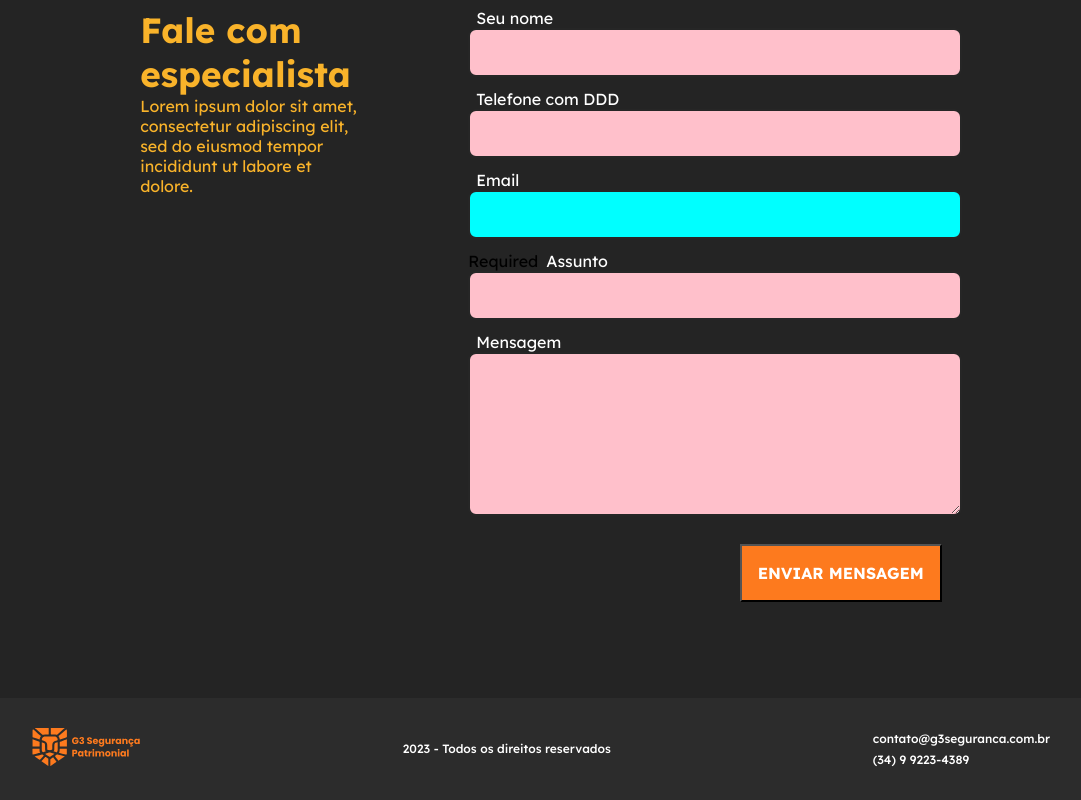
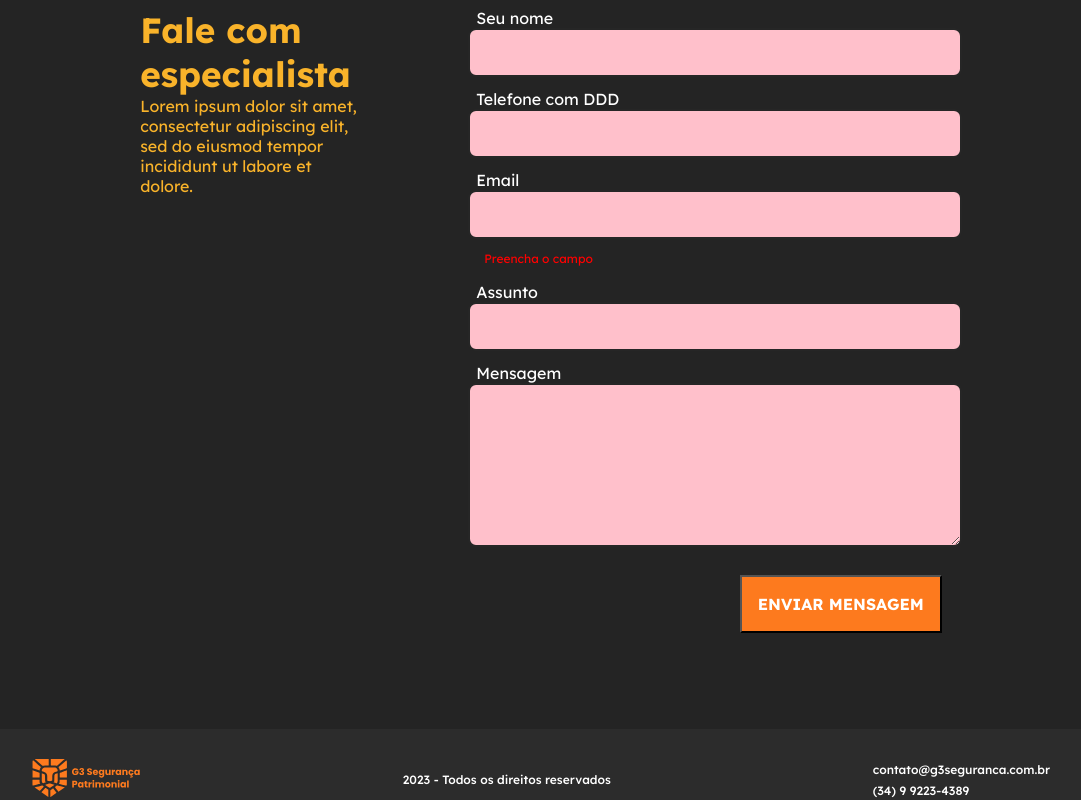
Before and after one commit to erikadiniz85/G3_Seguranca, a React (Vite) app in the folder G3-Seg-page/: page / in a window 1280 px wide. Both pictures are taken after a click on the button "ENVIAR MENSAGEM". Shown: the part 6847-7647 px from the top of the page, without its empty margins (99-1180 px from the left). Built offline with nearby package versions, Linux system fonts and the light colour scheme.

Commit message:
add pattern email

```diff
--- a/G3-Seg-page/package.json
+++ b/G3-Seg-page/package.json
@@ -20,7 +20,8 @@
     "react-router-dom": "^6.15.0",
     "styled-components": "^6.0.3",
     "sweetalert2": "^11.7.27",
-    "validator": "^13.11.0"
+    "validate.js": "^0.13.1"
+
   },
   "devDependencies": {
     "@types/react": "^18.2.14",
--- a/G3-Seg-page/src/components/formulario-contato/index.tsx
+++ b/G3-Seg-page/src/components/formulario-contato/index.tsx
@@ -1,11 +1,16 @@
 import { FormularioStyles } from "./styled.js";
 import { useForm } from "react-hook-form";
-import validator from "validator";
+// import validator from "validator";
 import emailjs from "@emailjs/browser";
 import { useState } from "react";
 import { useEffect } from "react";
 import Swal from "sweetalert2";
 import { ErrorMessage } from "@hookform/error-message";
+import { validate } from "validate.js";
+
+interface FormInputs {
+  multipleErrorInput: string;
+}
 
 function Formulario() {
   useEffect(() => {
@@ -16,14 +21,17 @@ function Formulario() {
     register,
     handleSubmit,
     formState: { errors },
-  } = useForm();
+  } = useForm<FormInputs>({
+    criteriaMode: "all",
+  });
+
+  const onSubmit = (data: FormInputs) => console.log(data);
 
   const [name, setName] = useState("");
   const [telefone, setTelefone] = useState("");
   const [email, setEmail] = useState("");
   const [assunto, setAssunto] = useState("");
   const [mensagem, setMensagem] = useState("");
-
 
   function sendEmail(e) {
     // e.preDefault();
@@ -78,16 +86,13 @@ function Formulario() {
     //       console.log("Erro:", error.status, error.text);
     //     }
     //   );
-
-    }
+  }
 
   return (
     <>
       <FormularioStyles>
-        <div className="container" onSubmit={sendEmail}>
-          <form className="form">
-
-
+        <div className="container">
+          <form className="form" onSubmit={handleSubmit(onSubmit)}>
             <label className="label_form_contato">Seu nome</label>
             <input
               className="input"
@@ -98,39 +103,59 @@ function Formulario() {
               required
             />
 
-
             <label className="label_form_contato">Telefone com DDD</label>
             <input
               className="input"
               type="tel"
-              onChange={(e) => setTelefone(e.target.value)}
-              value={telefone}
+              // pattern="/[0-9]{3}-[0-9]{5}-[0-9]{4}/"
+              // onChange={(e) => setTelefone(e.target.value)}
+              // value={telefone}
               placeholder=" "
               required
+              // {...register("multipleErrorInput", {
+              //   required: "Preencha o campo",
+              //   pattern: {
+              //     value: /[0-9]{3}-[0-9]{5}-[0-9]{4}/,
+              //     message: "Telefone inválido",
+              //   },
+              // })}
             />
 
+            <label className="label_form_contato">Email</label>
 
-            <label className="label_form_contato">Email</label>
             <input
               className="input"
               type="email"
               // onChange={(e) => setEmail(e.target.value)}
               // value={email}
               placeholder=" "
-              // required
-              {...register("email", {
-                required: "Required",
+              required
+              {...register("multipleErrorInput", {
+                required: "Preencha o campo",
                 pattern: {
                   value: /^[A-Z0-9._%+-]+@[A-Z0-9.-]+\.[A-Z]{2,}$/i,
-                  message: "invalid email address"
-                }
+                  message: "Email inválido",
+                },
               })}
             />
-            {errors.email && errors.email.message}
+
+            <ErrorMessage
+              errors={errors}
+              name="multipleErrorInput"
+              render={({ messages }) =>
+                messages &&
+                Object.entries(messages).map(([type, message]) => (
+                  <p className="error-message" key={type}>
+                    {message}
+                  </p>
+                ))
+              }
+            />
+
+            {/* <p>{errors.email && errors.email.message}</p> */}
             {/* {errors?.email?.type === "validate" && (
-              <p className="error-message">Email Inválido</p>
+              <p className="error-message">{emailError}</p>
             )} */}
-
 
             <label className="label_form_contato">Assunto</label>
             <input
@@ -141,7 +166,6 @@ function Formulario() {
               placeholder=" "
               required
             />
-
 
             <label className="label_txt">Mensagem</label>
             <textarea
@@ -159,6 +183,7 @@ function Formulario() {
             type="submit"
             value="Enviar"
             onClick={() => handleSubmit(sendEmail)()}
+            // onClick={sendEmail}
           >
             ENVIAR MENSAGEM
           </button>
--- a/G3-Seg-page/src/components/formulario-contato/styled.js
+++ b/G3-Seg-page/src/components/formulario-contato/styled.js
@@ -57,10 +57,7 @@ export const FormularioStyles = styled.div`
     color: #656565;
   } */
 
-  .error-message {
-    color: red;
-    font-size: 10px;
-  }
+
   .textarea {
     background: #fff;
     /* position: relative; */
@@ -126,4 +123,13 @@ export const FormularioStyles = styled.div`
   .textarea:valid {
     background-color: aqua;
   }
+
+
+
+  .error-message {
+    color: red;
+    font-size: 12px;
+    margin-bottom: 1rem;
+    margin-left: 1rem;
+  }
 `;
```
Also changed, not shown: 1 other file (tests, documents, lock files or other folders).
